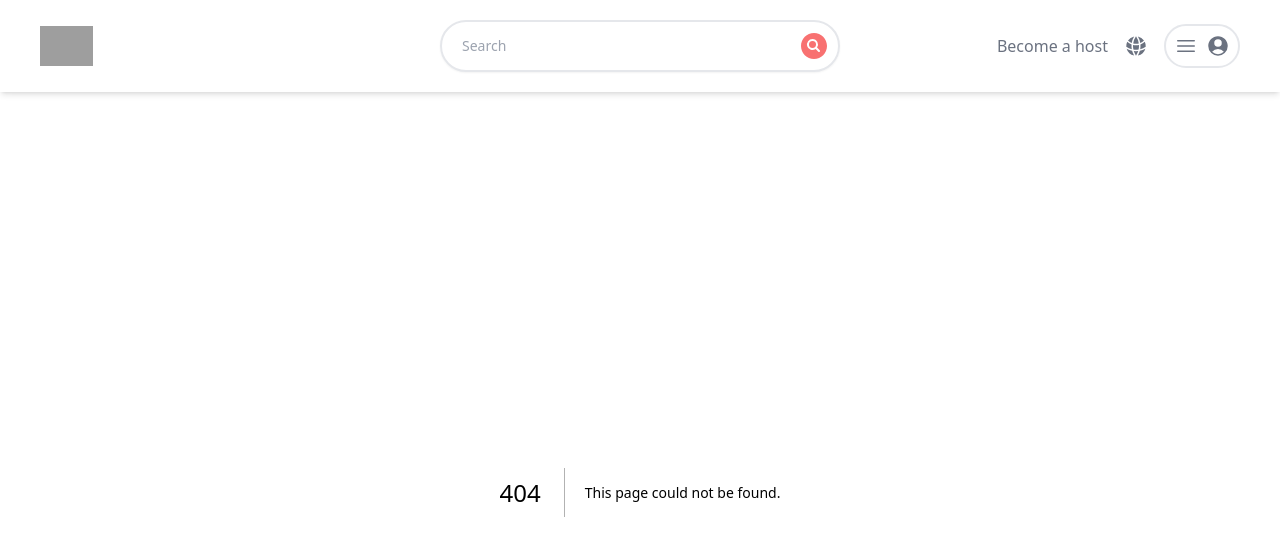
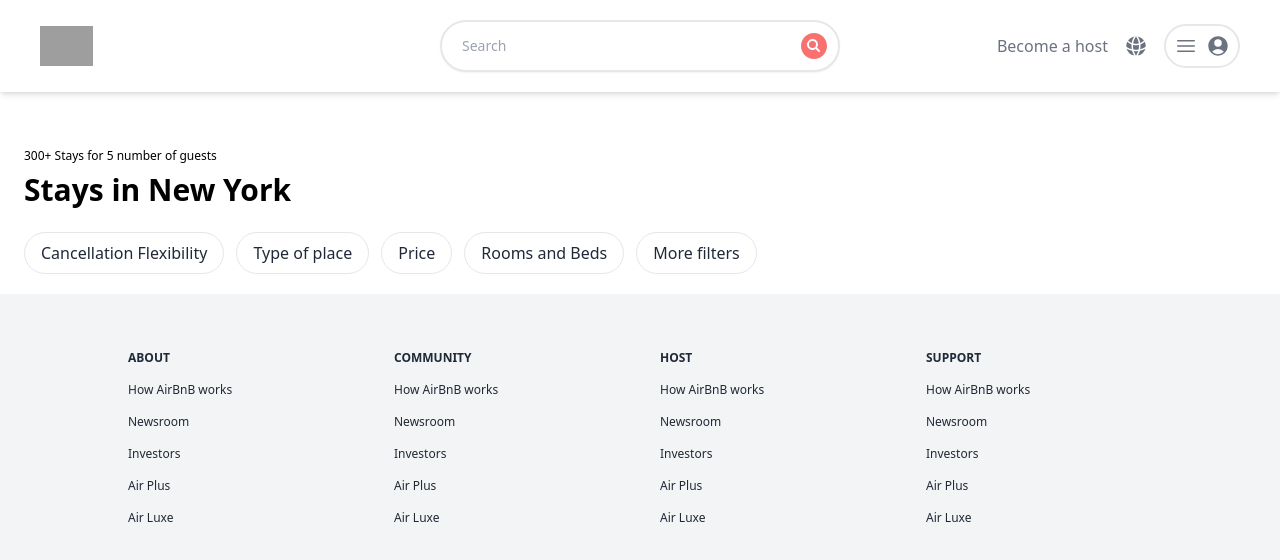
Before and after one commit to cdrmr18/airbnb-clone, a Next.js app: page /search in a window 1280 px wide. Before the commit this address had no page. Shown: the top 560 px of the page. Built offline with nearby package versions, Linux system fonts and the light colour scheme; grey boxes are pictures that could not be loaded.

Commit message:
add footer

```diff
--- a/app/globals.css
+++ b/app/globals.css
@@ -19,3 +19,9 @@
 body {
   margin: 0;
 }
+
+@layer components {
+  .button {
+    @apply px-4 py-2 border rounded-full cursor-pointer hover:shadow-lg active:scale-95 active:bg-gray-100 transition transform duration-100 ease-out;
+  }
+}
--- a/app/layout.tsx
+++ b/app/layout.tsx
@@ -1,5 +1,6 @@
 import './globals.css'
 import Header from '../components/Header/Header'
+import Footer from "../components/Footer/Footer";
 
 export const metadata = {
   title: 'AirBnB',
@@ -16,7 +17,8 @@
       <body>
         <Header />
         {children}
+        <Footer />
       </body>
     </html>
-  )
+  );
 }
--- a/app/page.tsx
+++ b/app/page.tsx
@@ -3,7 +3,6 @@
 import SmallCard from '../components/Card/SmallCard/SmallCard'
 import MediumCard from '../components/Card/MediumCard/MediumCard'
 import LargeCard from '../components/Card/LargeCard/LargeCard'
-import Footer from '../components/Footer/Footer'
 
 export default async function Home() {
 
@@ -45,7 +44,6 @@
           />
         </section>
       </main>
-      <Footer />
     </div>
   );
 }
--- /dev/null
+++ b/app/search/page.js
@@ -0,0 +1,22 @@
+export default function Search() {
+  return (
+    <div>
+      <main className="flex">
+        <section className="flex-grow pt-14 px-6">
+          <p className="text-xs">300+ Stays for 5 number of guests</p>
+          <h1 className="text-3xl font-semibold mt-2 mb-6">
+            Stays in New York
+          </h1>
+
+          <div className="hidden lg:inline-flex mb-5 space-x-3 text-gray-800 whitespace-nowrap">
+            <p className="button">Cancellation Flexibility</p>
+            <p className="button">Type of place</p>
+            <p className="button">Price</p>
+            <p className="button">Rooms and Beds</p>
+            <p className="button">More filters</p>
+          </div>
+        </section>
+      </main>
+    </div>
+  );
+}
```
